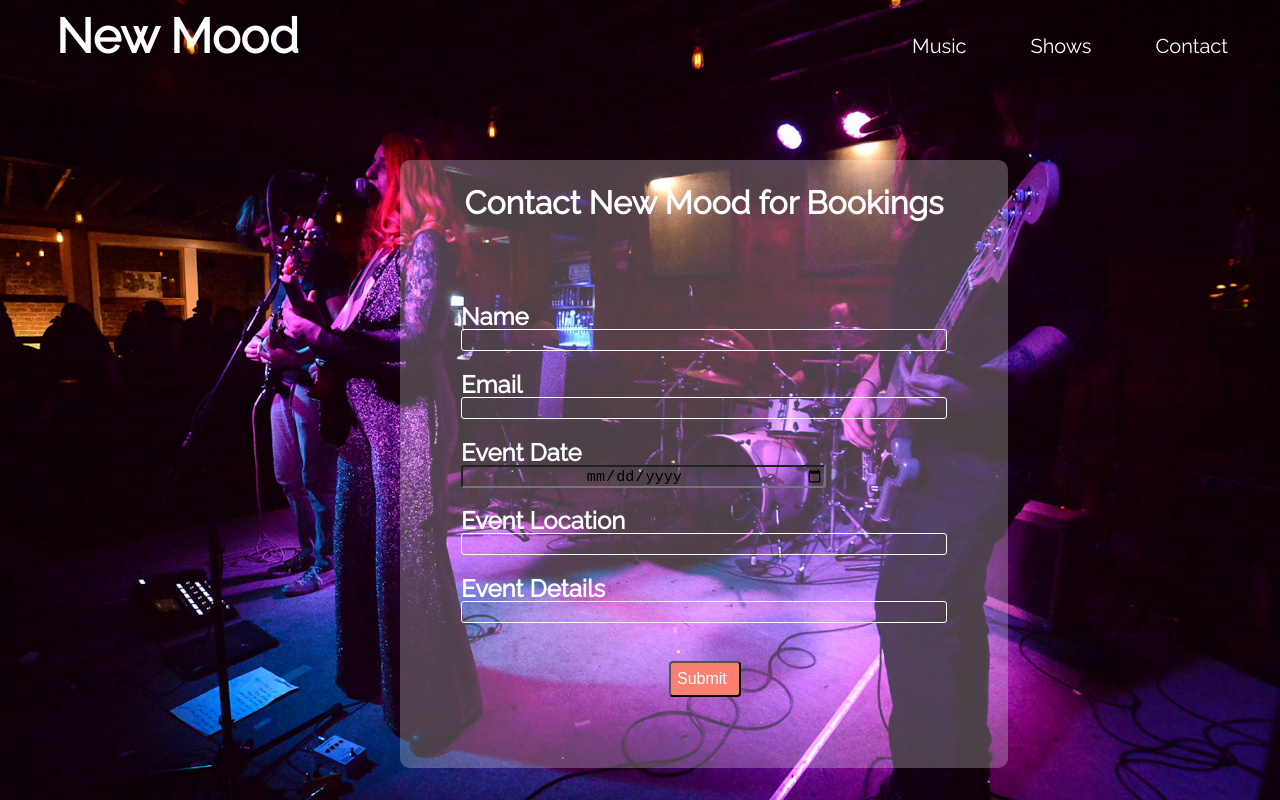
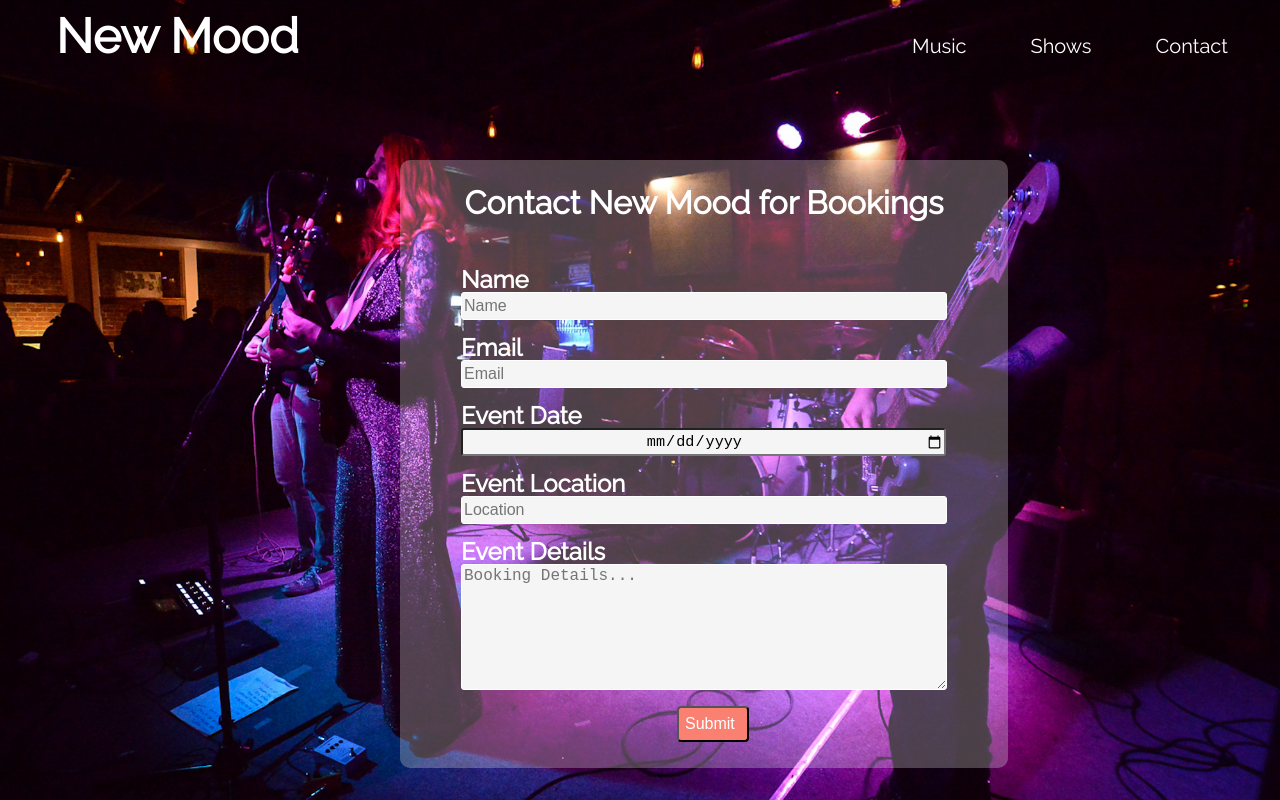
Before and after one commit to CelesteSippel/new-mood, a React (Create React App) app: page /Contact in a window 1280 px wide. Shown: the top 800 px of the page. Built offline with nearby package versions, Linux system fonts and the light colour scheme.

Commit message:
updated css for contact form

```diff
--- a/src/index.css
+++ b/src/index.css
@@ -232,6 +232,7 @@ input {
 
   margin-left: 2rem;
   margin-right: 2rem;
+  margin-top: 1rem;
   height: 30rem;
 }
 
@@ -246,9 +247,9 @@ input {
 .labels {
   display: flex;
   flex-direction: column;
-  height: 0.25rem;
+  /* height: 0.25rem; */
   font-size: 1.5rem;
-  padding: 2rem;
+  padding: 0.5rem;
   align-items: flex-start;
   justify-content: space-between;
 }
@@ -257,36 +258,47 @@ label {
   padding-right: 5rem;
   font-weight: bold;
 }
+
 input[type='date'].dateBox {
   font-size: 0.95rem;
   text-align: center;
-  width: 22.5rem;
-  height: 30srem;
+  width: 30rem;
+  height: 1.5rem;
   border-radius: 3px;
-}
-
-.name-input {
+  color: black;
+  background-color: whitesmoke;
 }
 .form-input {
   border: 1px solid white;
   width: 30rem;
-  height: 30rem;
+  height: 1.5rem;
   border-radius: 3px;
-  margin-bottom: 0.25rem;
   font-size: 1rem;
-  color: white;
+  color: black;
+  background-color: whitesmoke;
 }
+
+/* ask Jason how to move the cursor to the top of details box */
+.form-event-details-input {
+  border: 1px solid white;
+  width: 30rem;
+  height: 7.5rem;
+  border-radius: 3px;
+  font-size: 1rem;
+  color: black;
+  background-color: whitesmoke;
+}
+
 form {
   display: flex;
-
   justify-content: center;
 }
 
 .form-button {
   display: flex;
   justify-content: center;
-  margin-left: 15rem;
-  margin-top: 3rem;
+  margin-left: 14rem;
+  margin-top: 0.5rem;
   font-size: 1rem;
   height: 36px;
   width: 72px;
--- a/src/pages/Contact.jsx
+++ b/src/pages/Contact.jsx
@@ -11,6 +11,9 @@ const Contact = () => {
   const [eventDate, setEventDate] = useState('')
   const [eventLocation, setEventLocation] = useState('')
   const [eventDetails, setEventDetails] = useState('')
+
+  // Need to create api post for this page
+  // ask how to make it so when they hit return in form it goes to the next input box
 
   const submitData = async e => {
     e.preventDefault()
@@ -37,6 +40,7 @@ const Contact = () => {
                   Name
                 </label>
                 <input
+                  placeholder="Name"
                   className="form-input"
                   onChange={e => {
                     setName(e.target.value)
@@ -49,6 +53,7 @@ const Contact = () => {
               <section className="labels">
                 <label htmlFor="email">Email</label>
                 <input
+                  placeholder="Email"
                   className="form-input"
                   onChange={e => {
                     setEmail(e.target.value)
@@ -73,6 +78,7 @@ const Contact = () => {
               <section className="labels">
                 <label htmlFor="eventLocation">Event Location</label>
                 <input
+                  placeholder="Location"
                   className="form-input"
                   onChange={e => {
                     setEventLocation(e.target.value)
@@ -84,14 +90,14 @@ const Contact = () => {
 
               <section className="labels">
                 <label htmlFor="eventDetails">Event Details</label>
-                <input
-                  className="form-input"
+                <textarea
+                  placeholder="Booking Details..."
+                  className="form-event-details-input"
                   onChange={e => {
                     setEventDetails(e.target.value)
                   }}
                   value={eventDetails}
-                  type="text"
-                />
+                ></textarea>
               </section>
               <span>
                 <input type="submit" value="Submit" className="form-button" />
--- a/src/pages/Shows.jsx
+++ b/src/pages/Shows.jsx
@@ -7,8 +7,19 @@ const Shows = () => {
   const [shows, setShows] = useState([])
 
   const getShowData = async () => {
-    const resp = await axios.get('https://localhost:5001/api/New-Mood')
-    setShows(resp.data)
+    // const resp = await axios.get('https://localhost:5001/api/New-Mood')
+    // setShows(resp.data)
+
+    const sample = []
+    for (let i = 0; i < 20; i++) {
+      sample.push({
+        id: i,
+        event: 'Downtown Judy Brown',
+        location: 'Left at the light',
+        date: '1/3/2020',
+      })
+    }
+    setShows(sample)
   }
 
   useEffect(() => {
@@ -25,10 +36,10 @@ const Shows = () => {
             {shows.map(show => {
               return (
                 <ul>
-                  <li>Key: {show.Id}</li>
-                  <li>Event: {show.Event}</li>
-                  <li>Location: {show.Location}</li>
-                  <li>Date: {show.Date}</li>
+                  <li>Key: {show.id}</li>
+                  <li>Event: {show.event}</li>
+                  <li>Location: {show.location}</li>
+                  <li>Date: {show.date}</li>
                 </ul>
               )
             })}
```
